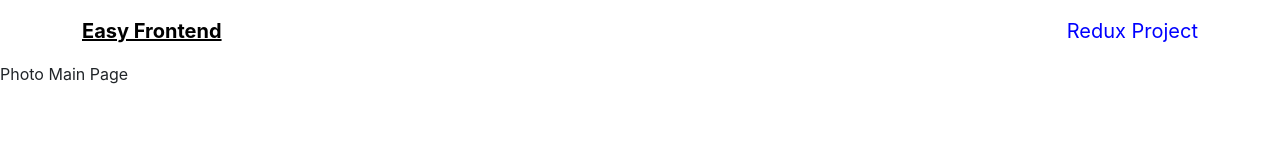
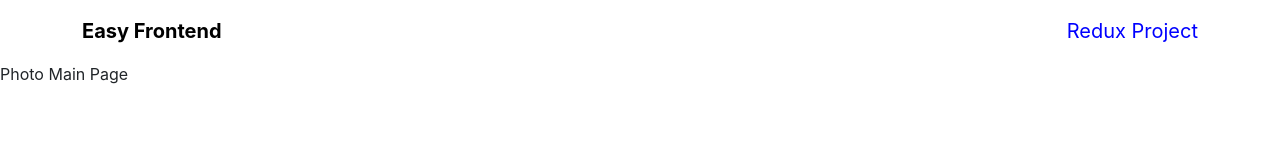
Before and after one commit to SonDo580/photo-app, a React (Create React App) app: page /photos in a window 1280 px wide. Shown: the top 160 px of the page. Built offline with nearby package versions, Linux system fonts and the light colour scheme.

Commit message:
Change link styling

```diff
--- a/src/components/Header.scss
+++ b/src/components/Header.scss
@@ -8,11 +8,11 @@
 
   &-link {
     color: black;
+    text-decoration: none;
     transition: all 0.25s ease-in-out 0s;
 
     &.active,
     &:hover {
-      text-decoration: none;
       color: blue;
     }
   }
```
